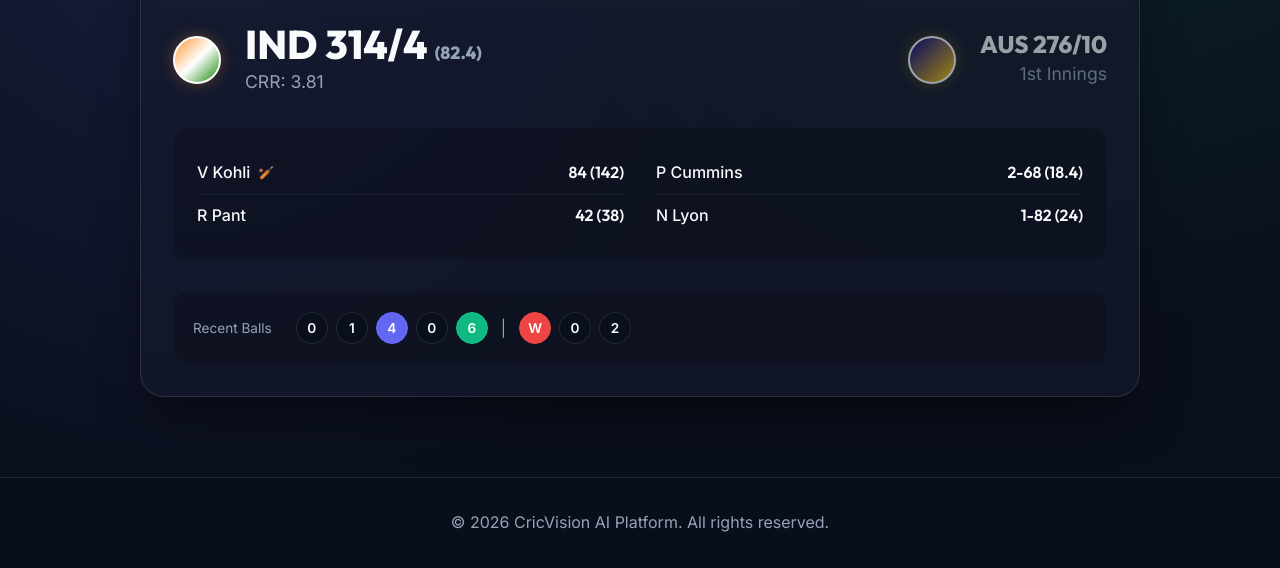
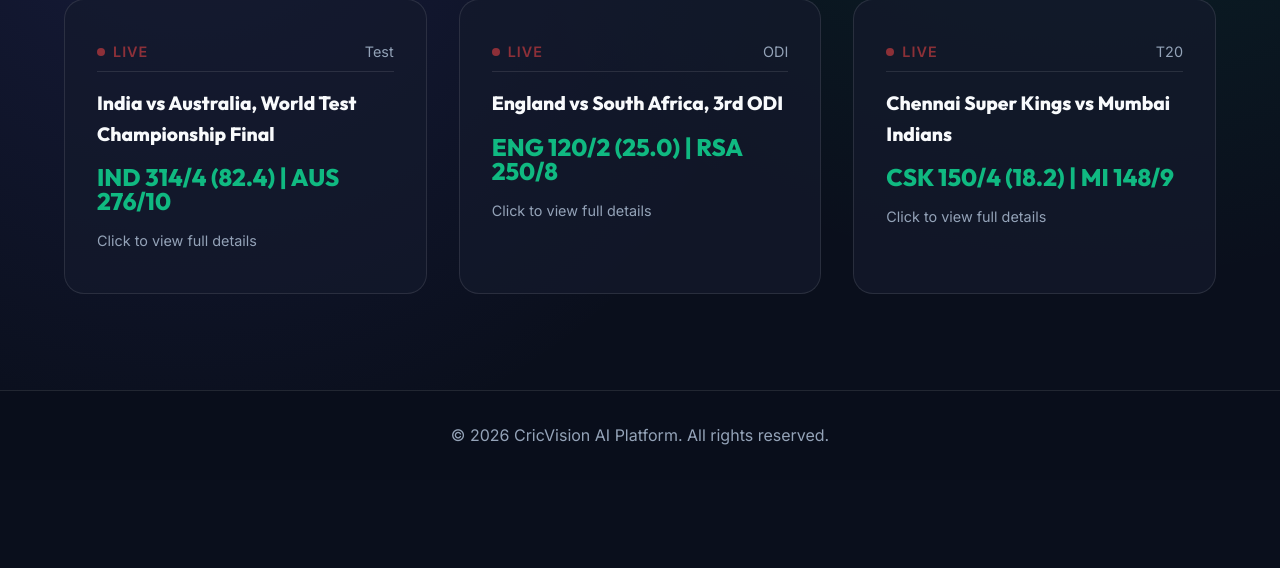
Before and after one commit to Yashparmar29/CricVision, a Flask app: page / in a window 1280 px wide. Shown: the part 801-1369 px from the top of the page. After the commit the page ends 1246 px from the top, so only its background shows below. Run offline with Flask 3, Linux system fonts and the light colour scheme.

Commit message:
Add initial homepage, login page, and API test data.

```diff
--- a/templates/index.html
+++ b/templates/index.html
@@ -18,71 +18,81 @@
 </section>
 
 <div class="container">
-    <div class="live-dash">
-            <div class="live-header">
-                <div class="live-indicator">
-                    <span
-                        style="display:inline-block; width:8px; height:8px; background:#ef4444; border-radius:50%;"></span>
-                    LIVE
-                </div>
-                <div class="match-info">World Test Championship Final • Day 3</div>
-            </div>
-
-            <div class="score-row">
-                <div class="team-score">
-                    <div class="team-flag"></div>
-                    <div class="score-details">
-                        <h2>IND 314/4 <span>(82.4)</span></h2>
-                        <span class="run-rate">CRR: 3.81</span>
-                    </div>
-                </div>
-                <!-- Optional: Second team score for context if needed, but standard live usually shows batting team prominent -->
-                <div class="team-score" style="opacity: 0.6;">
-                    <div class="team-flag aus"></div>
-                    <div class="score-details" style="text-align:right;">
-                        <h2 style="font-size: 1.5rem;">AUS 276/10</h2>
-                        <span class="run-rate">1st Innings</span>
+    <div id="matches-container" class="cards">
+        <!-- Live matches will be populated here -->
+        <div style="text-align: center; width: 100%; color: var(--text-muted);">
+            <div class="loading-spinner"></div> Loading live matches...
         </div>
     </div>
 </div>
 
-            <div class="current-players">
-                <div>
-                    <div class="player-stat">
-                        <span class="player-name">V Kohli <span class="striker-icon">🏏</span></span>
-                        <span class="player-runs">84 (142)</span>
+<script>
+    document.addEventListener("DOMContentLoaded", function () {
+        const matchesContainer = document.getElementById("matches-container");
+
+        // Example Free API for Cricket Matches (CricAPI/SportRadar etc.)
+        // Note: Replace with an actual working API endpoint and key
+        // We are using a mock URL for demonstration purposes
+        const apiUrl = "https://api.cricapi.com/v1/currentMatches?apikey=YOUR_API_KEY&offset=0";
+
+        // For the sake of this demo, we use mock data if API key is not present.
+        // Feel free to replace the fetch call with the actual API endpoint
+        function fetchMatches() {
+            // Simulated API Response
+            const mockMatches = [
+                {
+                    id: "m1",
+                    name: "India vs Australia, World Test Championship Final",
+                    status: "IND 314/4 (82.4) | AUS 276/10",
+                    matchType: "Test",
+                    teams: ["India", "Australia"]
+                },
+                {
+                    id: "m2",
+                    name: "England vs South Africa, 3rd ODI",
+                    status: "ENG 120/2 (25.0) | RSA 250/8",
+                    matchType: "ODI",
+                    teams: ["England", "South Africa"]
+                },
+                {
+                    id: "m3",
+                    name: "Chennai Super Kings vs Mumbai Indians",
+                    status: "CSK 150/4 (18.2) | MI 148/9",
+                    matchType: "T20",
+                    teams: ["CSK", "MI"]
+                }
+            ];
+
+            matchesContainer.innerHTML = ""; // Clear loading text
+
+            mockMatches.forEach(match => {
+                const matchCard = document.createElement("div");
+                matchCard.className = "card";
+                matchCard.style.cursor = "pointer";
+                matchCard.onclick = () => {
+                    window.location.href = `/match/${match.id}`;
+                };
+
+                matchCard.innerHTML = `
+                        <div class="live-header" style="margin-bottom: 1rem; border-bottom: 1px solid var(--border-color); padding-bottom: 0.5rem;">
+                            <div class="live-indicator">
+                                <span style="display:inline-block; width:8px; height:8px; background:#ef4444; border-radius:50%;"></span>
+                                LIVE
                             </div>
-                    <div class="player-stat">
-                        <span class="player-name">R Pant</span>
-                        <span class="player-runs">42 (38)</span>
+                            <div class="match-info">${match.matchType}</div>
                         </div>
+                        <h3 style="font-size: 1.2rem; margin-bottom: 1rem;">${match.name}</h3>
+                        <div class="score-details" style="font-family: 'Outfit', sans-serif;">
+                            <h2 style="font-size: 1.5rem; color: var(--accent-primary);">${match.status}</h2>
                         </div>
-                <div>
-                    <div class="player-stat">
-                        <span class="player-name">P Cummins</span>
-                        <span class="player-runs">2-68 (18.4)</span>
-                    </div>
-                    <div class="player-stat">
-                        <span class="player-name">N Lyon</span>
-                        <span class="player-runs">1-82 (24)</span>
-                    </div>
-                </div>
-            </div>
+                        <p style="margin-top: 1rem; color: var(--text-muted); font-size: 0.9rem;">Click to view full details</p>
+                    `;
+                matchesContainer.appendChild(matchCard);
+            });
+        }
 
-            <div class="recent-overs">
-                <span class="recent-label">Recent Balls</span>
-                <div class="balls">
-                    <div class="ball">0</div>
-                    <div class="ball">1</div>
-                    <div class="ball boundary">4</div>
-                    <div class="ball">0</div>
-                    <div class="ball six">6</div>
-                    <div style="margin: 0 5px; color: var(--text-muted);">|</div>
-                    <div class="ball wicket">W</div>
-                    <div class="ball">0</div>
-                    <div class="ball">2</div>
-                </div>
-            </div>
-        </div>
-</div>
+        // Call the fetch function
+        fetchMatches();
+    });
+</script>
 {% endblock %}
```
Lines whose indentation alone changed are shown as unchanged.
